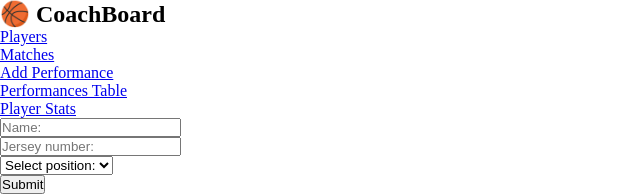
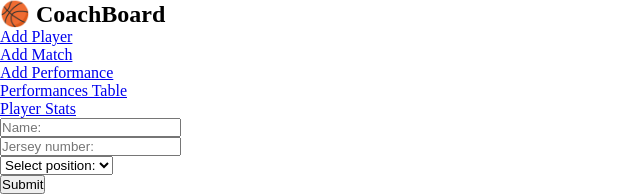
Before and after one commit to toska27/Coach_Board, a React (Create React App) app: page / in a window 1280 px wide. Shown: the top 196 px of the page, without its empty margins (0-640 px from the left). Built offline with nearby package versions, Linux system fonts and the light colour scheme.

Commit message:
rename pages

```diff
--- a/src/components/Header.jsx
+++ b/src/components/Header.jsx
@@ -7,10 +7,10 @@ export default function Header() {
       <nav>
         <ul className="nav-links">
           <li>
-            <Link to="/">Players</Link>
+            <Link to="/">Add Player</Link>
           </li>
           <li>
-            <Link to="/add-match">Matches</Link>
+            <Link to="/add-match">Add Match</Link>
           </li>
           <li>
             <Link to="/add-performance">Add Performance</Link>
```
